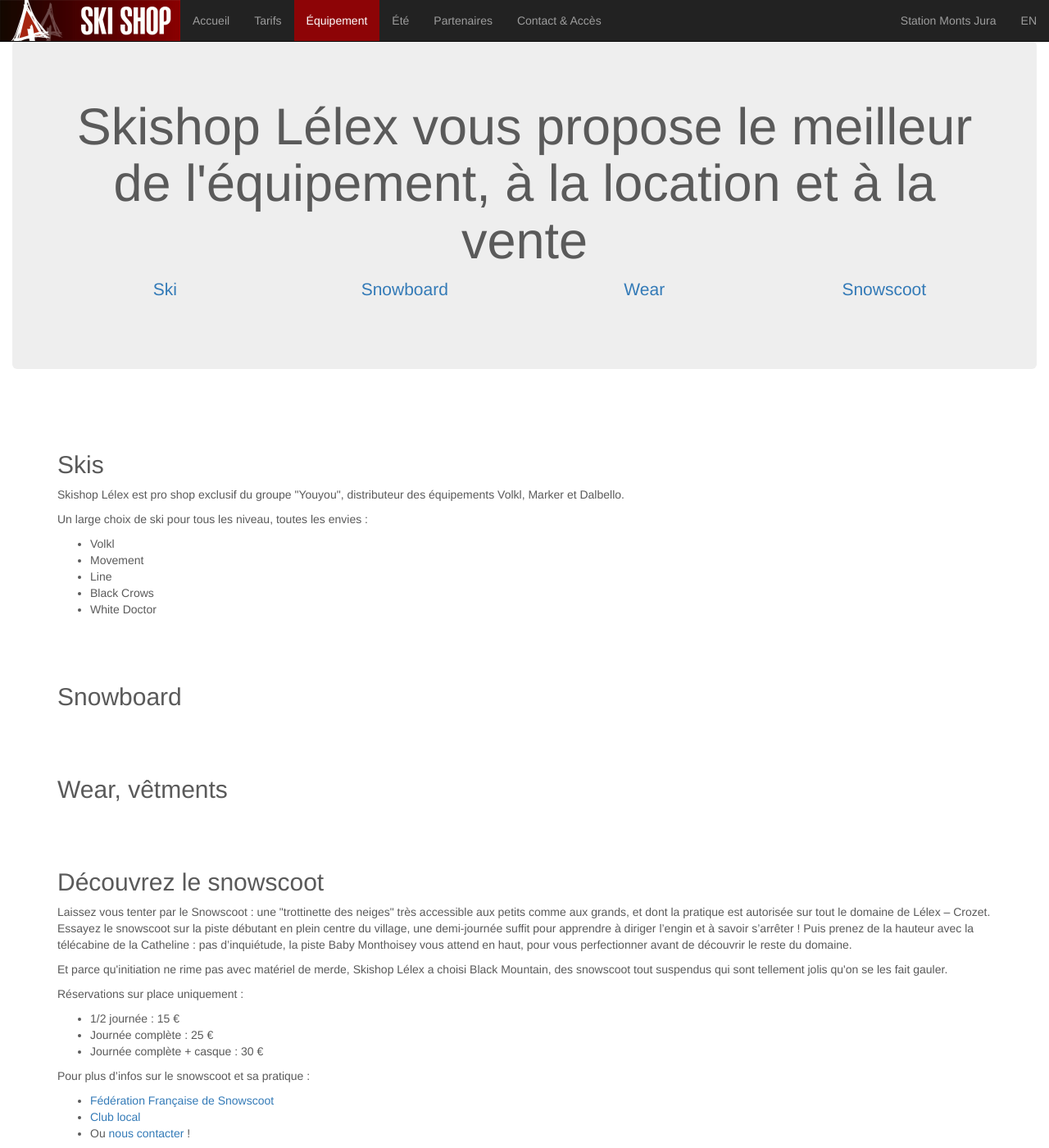
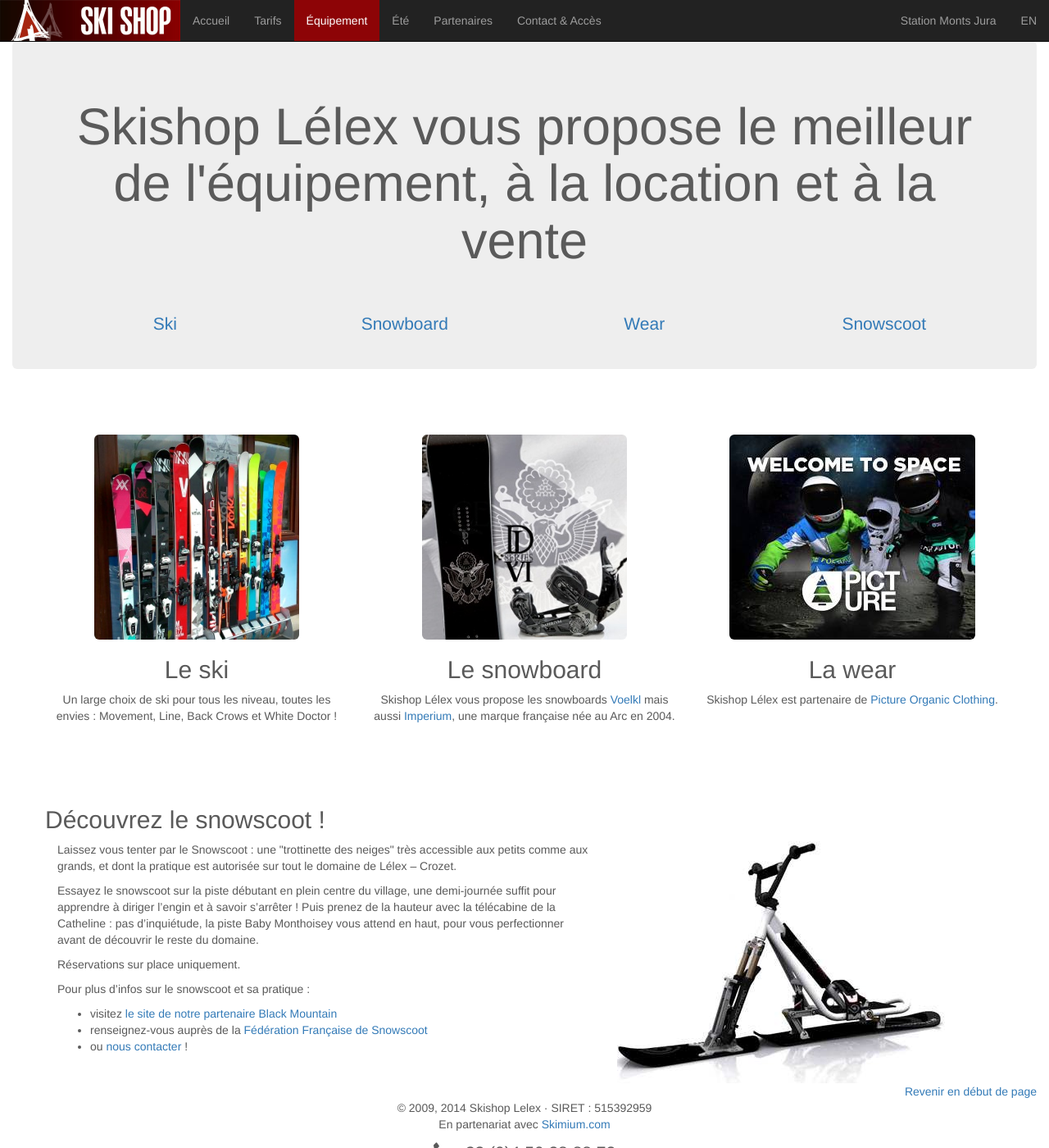
Before and after one commit to skishop/skishop.github.io, a Jekyll site: the page built from equipment.html, in a window 1280 px wide and 1400 px high. Shown: the whole window at 82% size. Built offline with Jekyll 4.4.1, drawn with Linux system fonts in a browser that asks for light colours; nearby versions of some CDN libraries.

Commit message:
Layout for equipment

```diff
--- a/css/style.css
+++ b/css/style.css
@@ -11,12 +11,13 @@
   left: 10%;
   width: 50%;
   bottom: inherit; }
-  .carousel-caption p.alone {
-    margin: 2em 0; }
   .carousel-caption .link-p a {
     color: white; }
   .carousel-caption .link-p img {
     float: right; }
+
+.carousel-caption p.alone, .jumbotron p.alone {
+  margin: 2em 0; }
 
 /* Declare heights because of positioning of img element */
 .carousel .item {
@@ -52,7 +53,7 @@
   padding-left: 15px; }
 
 /* Center align the text within the three columns below the carousel */
-.marketing .col-lg-3 {
+.marketing .col-lg-4 {
   margin-bottom: 20px;
   text-align: center; }
 
@@ -155,7 +156,7 @@
 
 #shop-prices-table, #summer-prices-table {
   width: 80%;
-  margin: 0 auto; }
+  margin: 2em auto; }
 
 #map-canvas {
   width: 500px;
--- a/equipment.html
+++ b/equipment.html
@@ -8,92 +8,73 @@
     <div class="container">
         <h1>Skishop Lélex vous propose le meilleur de l'équipement, à la location et à la vente</h1>
         <div class="row">
-            <p class="col-md-3">
+            <p class="alone col-md-3">
                 <a href="#ski">Ski</a>
             </p>
-            <p class="col-md-3">
+            <p class="alone col-md-3">
                 <a href="#snowboard">Snowboard</a>
             </p>
-            <p class="col-md-3">
+            <p class="alone col-md-3">
                 <a href="#wear">Wear</a>
             </p>
-            <p class="col-md-3">
+            <p class="alone col-md-3">
                 <a href="#snowscoot">Snowscoot</a>
             </p>
         </div>
     </div>
 </header>
 
-<section id="ski" class="container">
-    <h2>Skis</h2>
+<section id="equipment-partners" class="container marketing">
+    <div class="row">
+        <div id="ski" class="col-lg-4">
+            <img class="img-rounded" src="images/skis.jpg" width="250px" height="250px" />
+            <h2>Le ski</h2>
+            <p>Un large choix de ski pour tous les niveau, toutes les envies&nbsp;: Movement, Line, Back Crows et White Doctor&nbsp;!</p>
+        </div>
+        <div id="snowboard" class="col-lg-4">
+            <img class="img-rounded" src="images/imperium.jpg" width="250px" height="250px" />
+            <h2>Le snowboard</h2>
+            Skishop Lélex vous propose les snowboards <a href="http://www.voelkl-snowboards.com/fr.html">Voelkl</a> mais aussi <a href="http://imperiumsnow.com/fr">Imperium</a>, une marque française née au Arc en 2004.
+        </div>
+        <div id="wear" class="col-lg-4">
+            <img class="img-rounded" src="images/pub-picture.jpg" width="300px" height="250px" />
+            <h2>La wear</h2>
+            <p>Skishop Lélex est partenaire de <a href="http://www.picture-organic-clothing.com/fr/">Picture Organic Clothing</a>.</p>
+        </div>
+    </div>
+</section>
+
+<section id="snowscoot" class="container">
+    <div class="row">
+        <h2>Découvrez le snowscoot&nbsp;!</h2>
+        <div class="col-md-7">
             <p>
-        Skishop Lélex est pro shop exclusif du groupe "Youyou", distributeur des équipements Volkl, Marker et Dalbello.
+                Laissez vous tenter par le Snowscoot&nbsp;: une "trottinette des neiges" très accessible aux petits comme aux grands, et dont la pratique est autorisée sur tout le domaine de Lélex – Crozet.
             </p>
             <p>
-        Un large choix de ski pour tous les niveau, toutes les envies&nbsp;:
-    </p>
-    <ul>
-        <li>
-            Volkl
-        </li>
-        <li>
-            Movement
-        </li>
-        <li>
-            Line
-        </li>
-        <li>
-            Black Crows
-        </li>
-        <li>
-            White Doctor
-        </li>
-    </ul>
-</section>
-
-<section id="snowboard" class="container">
-    <h2>Snowboard</h2>
-</section>
-
-<section id="wear" class="container">
-    <h2>Wear, vêtments</h2>
-</section>
-<section id="snowscoot" class="container">
-    <h2>Découvrez le snowscoot</h2>
-    <p>
-        Laissez vous tenter par le Snowscoot&nbsp;: une "trottinette des neiges" très accessible aux petits comme aux grands, et dont la pratique est autorisée sur tout le domaine de Lélex – Crozet.
                 Essayez le snowscoot sur la piste débutant en plein centre du village, une demi-journée suffit pour apprendre à diriger l’engin et à savoir s’arrêter&nbsp;!
-        Puis prenez de la hauteur avec la télécabine de la Catheline : pas d’inquiétude, la piste Baby Monthoisey vous attend en haut, pour vous perfectionner avant de découvrir le reste du domaine.
+                Puis prenez de la hauteur avec la télécabine de la Catheline&nbsp;: pas d’inquiétude, la piste Baby Monthoisey vous attend en haut, pour vous perfectionner avant de découvrir le reste du domaine.
             </p>
             <p>
-        Et parce qu'initiation ne rime pas avec matériel de merde, Skishop Lélex a choisi Black Mountain, des snowscoot tout suspendus qui sont tellement jolis qu'on se les fait gauler.
+                Réservations sur place uniquement.
             </p>
-    <p>
-        Réservations sur place uniquement&nbsp;:
-    </p>
-    <ul>
-        <li>
-            1/2 journée&nbsp;: 15&nbsp;€
-        </li>
-        <li>
-            Journée complète&nbsp;: 25&nbsp;€
-        </li>
-        <li>
-            Journée complète + casque&nbsp;: 30&nbsp;€
-        </li>
-    </ul>
             <p>
                 Pour plus d’infos sur le snowscoot et sa pratique&nbsp;:
             </p>
             <ul>
                 <li>
-            <a title="Visitez le site de la Fédération Française de Snowscoot" hreflang="fr" href="http://www.af2s.com">Fédération Française de Snowscoot</a>
+                    visitez <a href="http://www.snowscoot-blackmountain.com/blkm-produits.html">le site de notre partenaire Black Mountain</a>
                 </li>
                 <li>
-            <a title="Visitez le site de notre club local de snowscoot" hreflang="fr" href="http://www.snowscootaction.com">Club local</a>
+                    renseignez-vous auprès de la <a title="Visitez le site de la Fédération Française de Snowscoot" hreflang="fr" href="http://www.af2s.com">Fédération Française de Snowscoot</a>
                 </li>
                 <li>
-            Ou <a title="Page de contact du magasin Skishop" href="/fr/public/find">nous contacter</a>&nbsp;!
+                    ou <a title="Page de contact du magasin Skishop" href="/fr/public/find">nous contacter</a>&nbsp;!
                 </li>
             </ul>
+        </div>
+        <div class="col-md-5">
+            <img src="images/scoot-bm.jpg" />
+        </div>
+    </div>
 </section>
--- a/summer.html
+++ b/summer.html
@@ -6,8 +6,6 @@
 <header class="jumbotron">
     <div class="container">
         <h1>SkiShop Lélex est ouvert aussi l'été&nbsp;! Et ici, l'été, on fait du VTT&nbsp;!</h1>
-        <img class="partner-logo img-responsive" src="images/partner-logos/kona.png" alt="Logo de la marque Kona" width="" height=""/>
-        <img class="partner-logo img-responsive" src="images/partner-logos/rockrider.png" alt="Logo de la marque Rockrider" width="" height=""/>
     </div>
 </header>
 
```
Also changed, not shown: _sass/style.scss (+8 -5 lines), prices.html (+4 -4 lines), images/imperium.jpg (added), images/pub-picture.jpg (added), images/scoot-bm.jpg (added), images/skis.jpg (added). Lines whose indentation alone changed are shown as unchanged.
